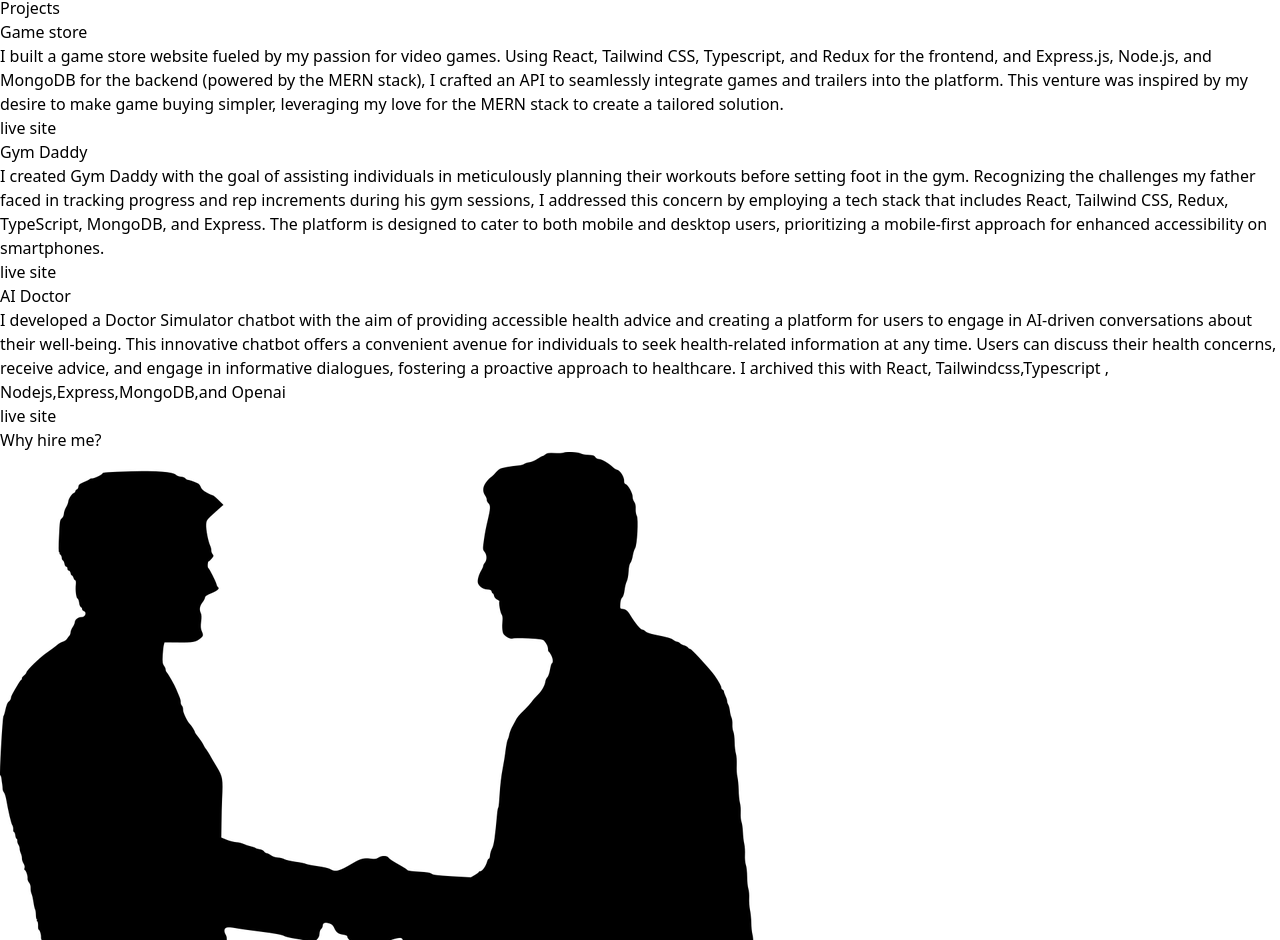
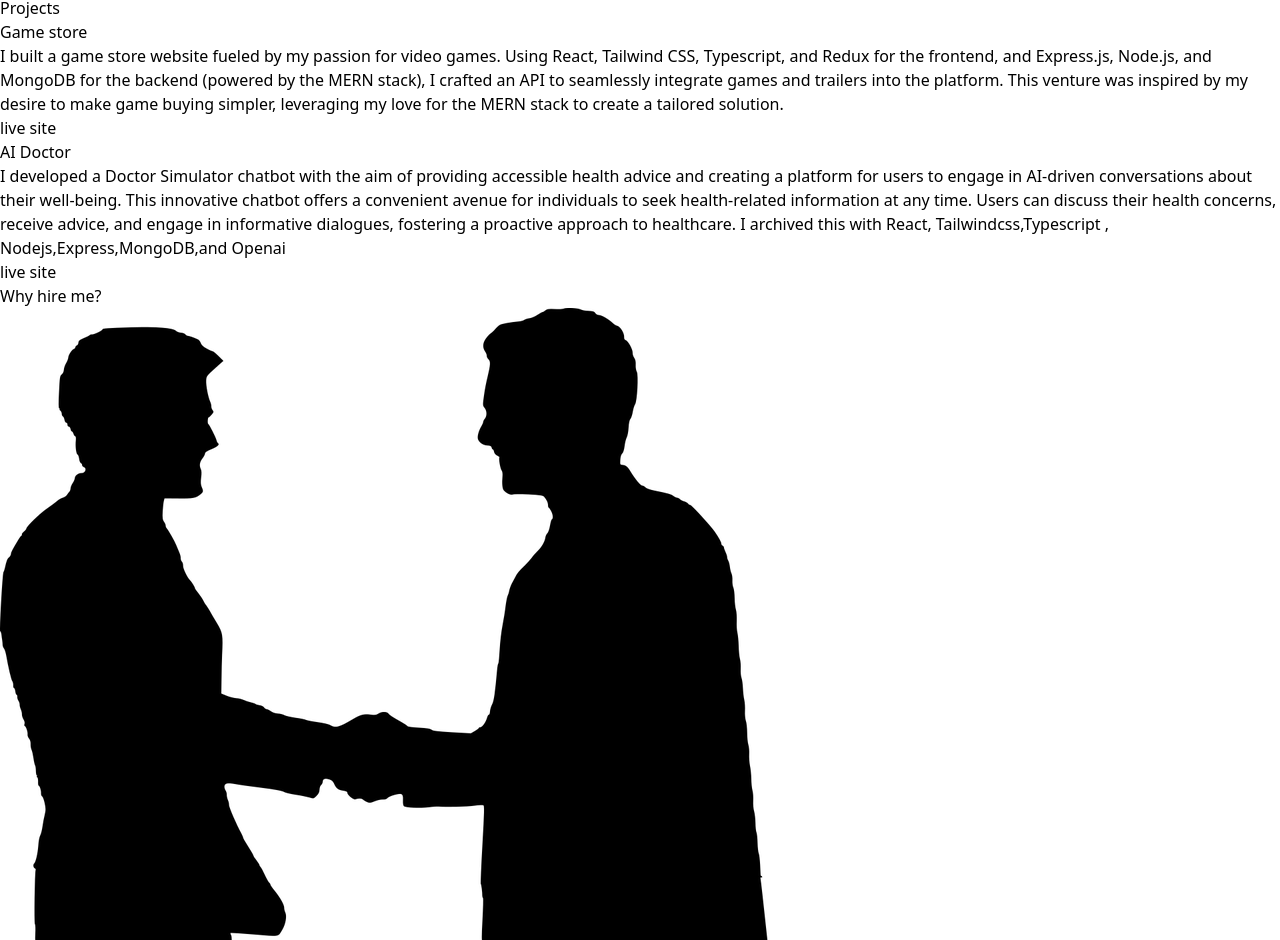
Before and after one commit to Shafiquedev256/my-portfolio, a React (Vite) app: page / in a window 1280 px wide. Shown: the part 1098-2038 px from the top of the page. Built offline with nearby package versions, Linux system fonts and the light colour scheme.

Commit message:
removed item

```diff
--- a/src/components/projects.tsx
+++ b/src/components/projects.tsx
@@ -19,14 +19,6 @@ const [openGym,setOpenGym] = useState(false)
       </div>
       </div>
 
-      <div className="m-3">
-      <div className="font-bold border-0 border-b-[2px] border-gradient w-fit" onClick={()=>{setOpenGym(!openGym)}}>Gym Daddy</div>  <div className="w-72 text-sm space-y-2 border-[2px] border-gradient  p-2   my-2">
-      <p>
-      I created Gym Daddy with the goal of assisting individuals in meticulously planning their workouts before setting foot in the gym. Recognizing the challenges my father faced in tracking progress and rep increments during his gym sessions, I addressed this concern by employing a tech stack that includes React, Tailwind CSS, Redux, TypeScript, MongoDB, and Express. The platform is designed to cater to both mobile and desktop users, prioritizing a mobile-first approach for enhanced accessibility on smartphones.
-      </p>
-     <a href="https://gym-daddy.vercel.app/"> <div  className=" border-0 p-2  bg-[#f6b7] text-white font-bold text-sm rounded w-fit">live site</div></a>
-      </div>
-      </div>
 
 
 
```
